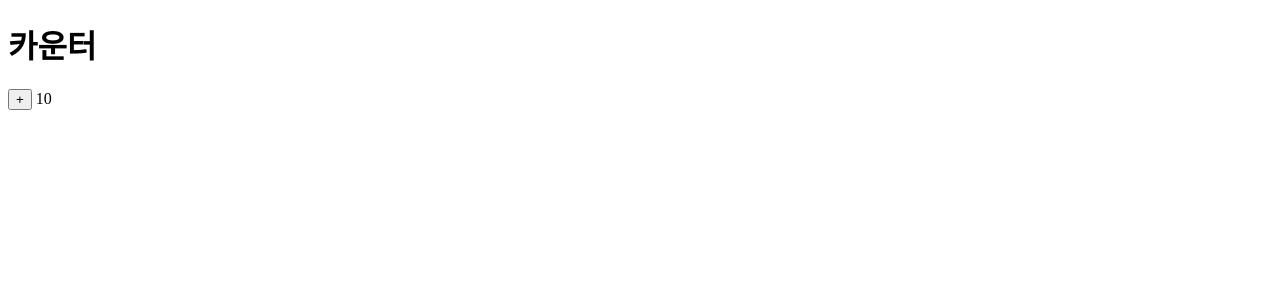
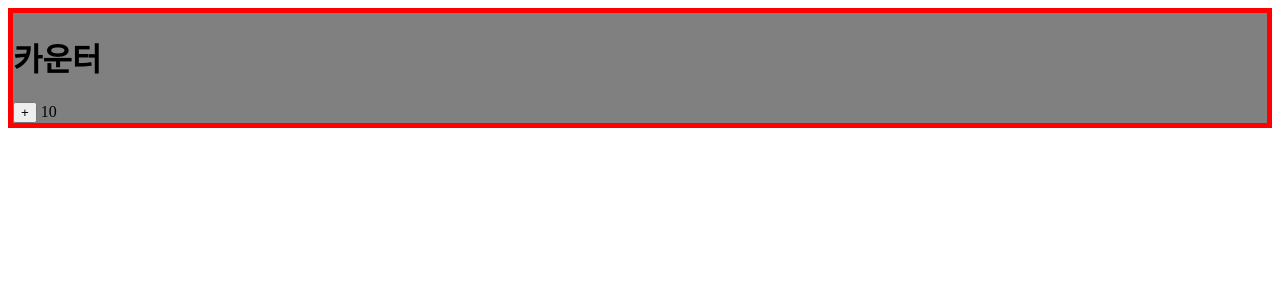
Before and after one commit to Sminky1170/elice-theory, a React (Create React App) app in the folder 0329/: page / in a window 1280 px wide. Shown: the top 300 px of the page. Built offline with nearby package versions, Linux system fonts and the light colour scheme.

Commit message:
inline 방식 디자인

```diff
--- a/0329/src/App.js
+++ b/0329/src/App.js
@@ -9,8 +9,12 @@ function Counter({title, initValue}){
     //   return oldCount+1;
     // })
   }
+  const design = {
+    border:'5px solid red',
+    backgroundColor:'gray'
+  }
   return (
-    <div>
+    <div style={design}>
       <h1>{title}</h1>
       <button onClick={up}>+</button> {count}
     </div>
```
